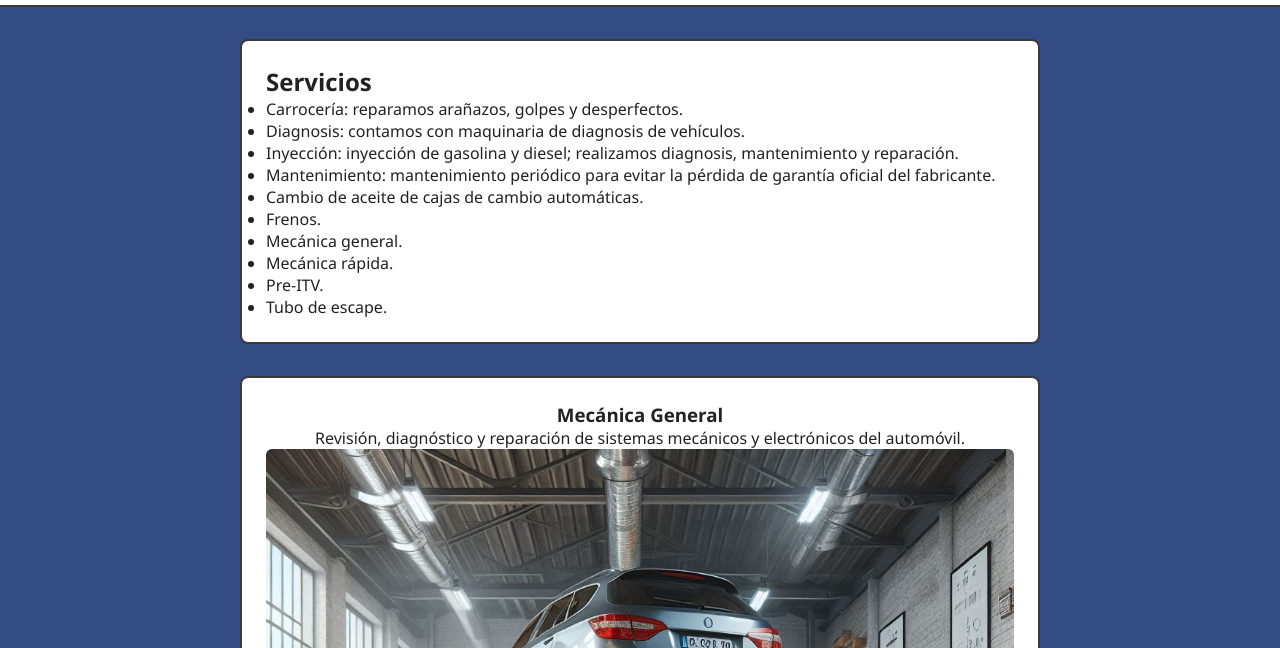
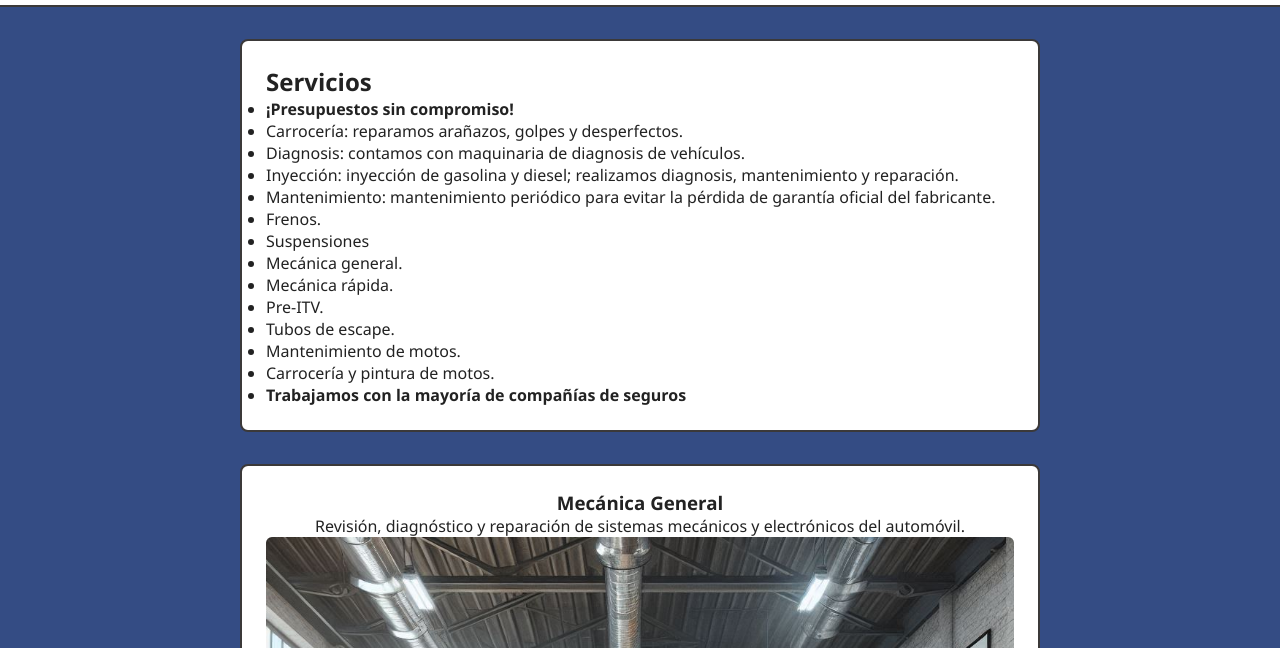
Before and after one commit to saldyard/talleresGR, a plain HTML site: page index.html in a window 1280 px wide. Shown: the part 76-724 px from the top of the page. Drawn offline with Linux system fonts and the light colour scheme.

Commit message:
Update index.html
cambio quienes somos, añadidos resaltos en negrita

```diff
--- a/index.html
+++ b/index.html
@@ -38,16 +38,20 @@
     <section id="servicios" class="bloque scroll-anim">
       <h2>Servicios</h2>
       <ul>
+        <b><li>¡Presupuestos sin compromiso!</li></b>
         <li>Carrocería: reparamos arañazos, golpes y desperfectos.</li>
         <li>Diagnosis: contamos con maquinaria de diagnosis de vehículos.</li>
         <li>Inyección: inyección de gasolina y diesel; realizamos diagnosis, mantenimiento y reparación.</li>
         <li>Mantenimiento: mantenimiento periódico para evitar la pérdida de garantía oficial del fabricante.</li>
-        <li>Cambio de aceite de cajas de cambio automáticas.</li>
         <li>Frenos.</li>
+        <li>Suspensiones</li>
         <li>Mecánica general.</li>
         <li>Mecánica rápida.</li>
         <li>Pre-ITV.</li>
-        <li>Tubo de escape.</li>
+        <li>Tubos de escape.</li>
+        <li>Mantenimiento de motos.</li>
+        <li>Carrocería y pintura de motos.</li>
+        <b><li>Trabajamos con la mayoría de compañías de seguros</li></b>
       </ul>
     </section>
 
@@ -72,9 +76,11 @@
     <section id="quienes-somos" class="bloque scroll-anim">
       <h2>Quiénes somos</h2>
       <p>
-        Somos un taller en Campillos, Málaga con años de experiencia en mecánica,
+        Somos un taller en Campillos (Málaga), con años de experiencia en mecánica,
         carrocería y atención personalizada. Nuestro compromiso es ofrecerte un
         servicio honesto, rápido y de calidad.
+        Jose Antonio Gomez Rueda, <b>Técnico Superior en Automoción</b>, con <b>8 años</b> de experiencia.
+        Samuel Rueda Andujar <b>Técnico en Carrocería y pintura</b>, con <b>25 años</b> de experiencia.
       </p>
 
       <div id="resenas" class="reseñas">
```
